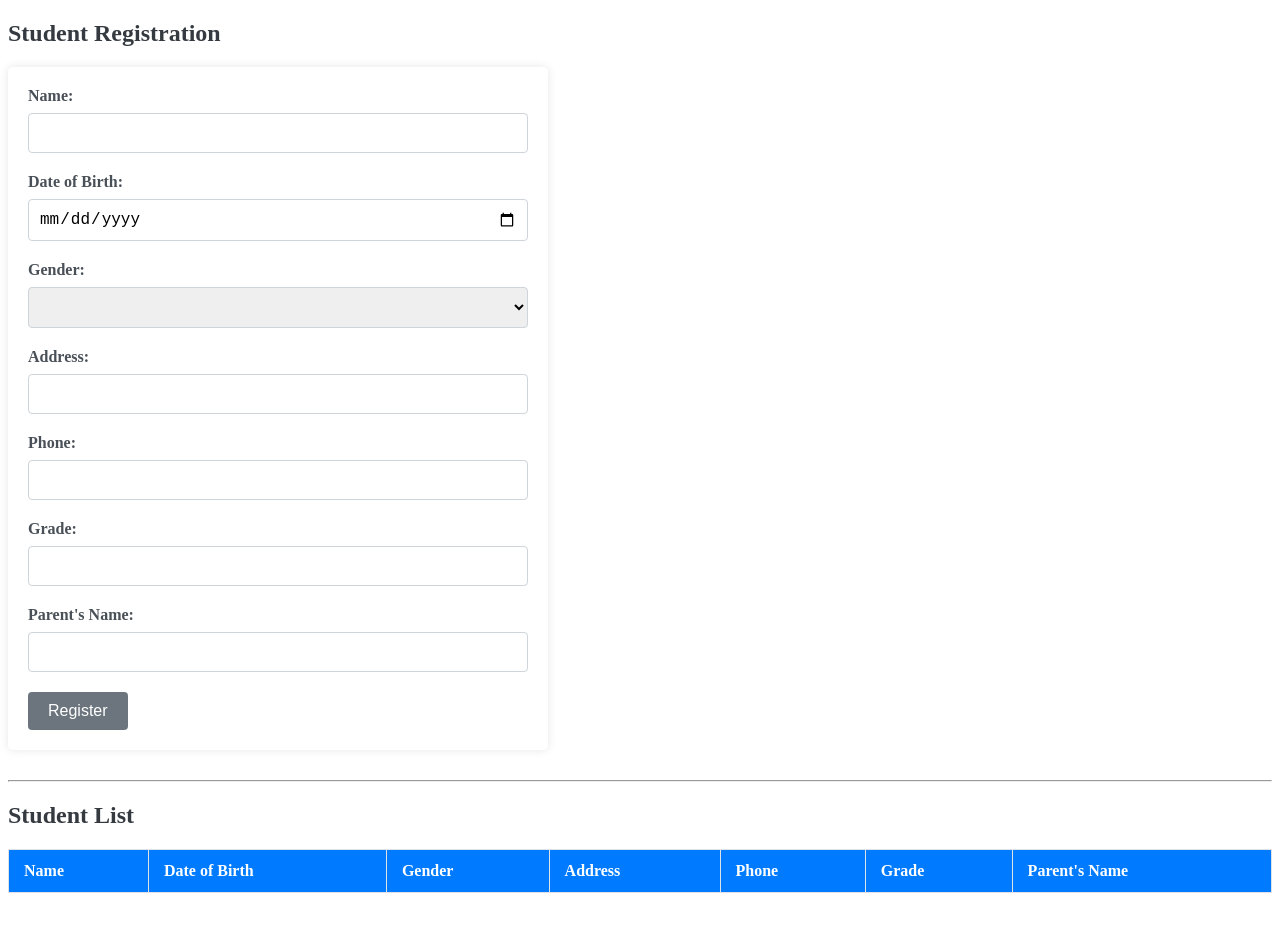
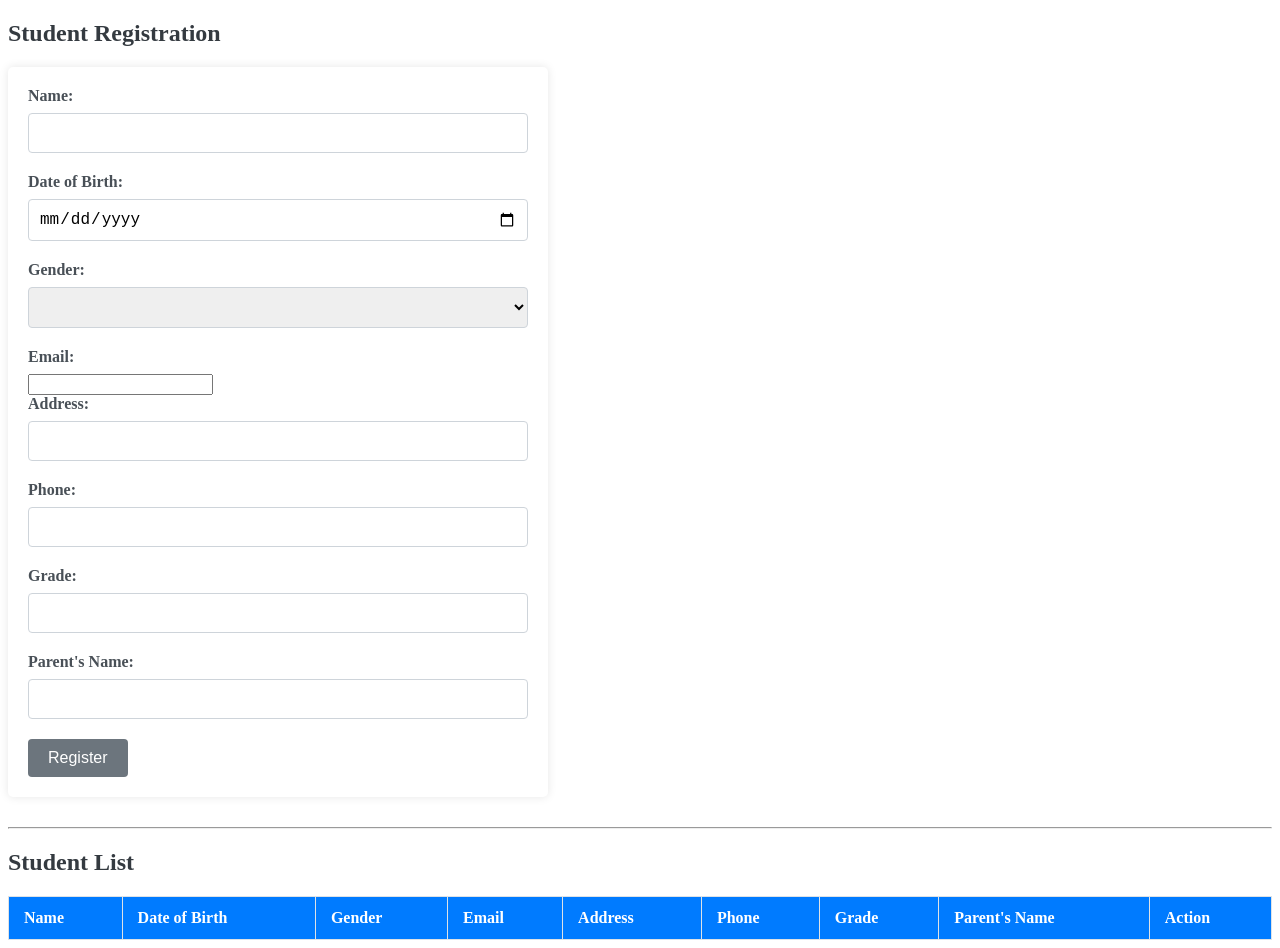
Before and after one commit to ou786/Student-Registration-app, an Angular app: page / in a window 1280 px wide. Before the commit the page ends 901 px from the top, so only its background shows below. Built offline with nearby package versions, Linux system fonts and the light colour scheme.

Commit message:
Update student-registration.component.html

```diff
--- a/src/app/student-registration/student-registration.component.html
+++ b/src/app/student-registration/student-registration.component.html
@@ -12,6 +12,10 @@
     <option value="female">Female</option>
     <option value="other">Other</option>
   </select>
+
+  <label for="email">Email:</label>
+  <input type="email" id="email" name="email" [(ngModel)]="student.email" required>
+
   <label for="address">Address:</label>
   <input type="text" id="address" name="address" [(ngModel)]="student.address" required>
 
@@ -23,8 +27,6 @@
 
   <label for="parentsName">Parent's Name:</label>
   <input type="text" id="parentsName" name="parentsName" [(ngModel)]="student.parentsName" required>
-
-  <!-- Add more form fields for other student information -->
 
   <button type="submit" [disabled]="!studentForm.valid">Register</button>
 </form>
@@ -38,24 +40,26 @@
       <th>Name</th>
       <th>Date of Birth</th>
       <th>Gender</th>
+      <th>Email</th>
       <th>Address</th>
       <th>Phone</th>
       <th>Grade</th>
       <th>Parent's Name</th>
-      <!-- Add more table headers for other student information -->
+      <th>Action</th>
     </tr>
   </thead>
 
   <tbody>
-    <tr *ngFor="let student of students">
+    <tr *ngFor="let student of students; let i = index">
       <td>{{ student.name }}</td>
       <td>{{ student.dob }}</td>
       <td>{{ student.gender }}</td>
+      <td>{{ student.email }}</td>
       <td>{{ student.address }}</td>
       <td>{{ student.ph }}</td>
       <td>{{ student.grade }}</td>
       <td>{{ student.parentsName }}</td>
-      <!-- Display other student information in corresponding table cells -->
+      <td><button (click)="deleteStudent(i)">Delete</button></td>
     </tr>
   </tbody>
 </table>
```
